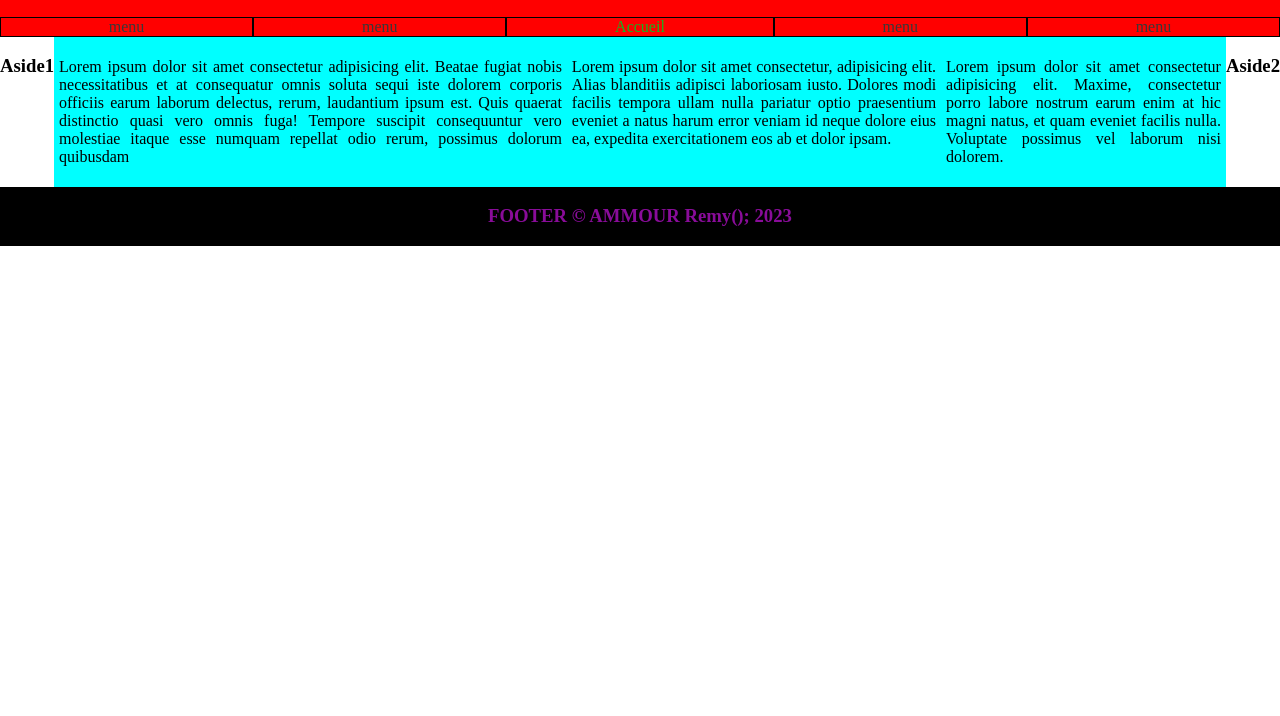
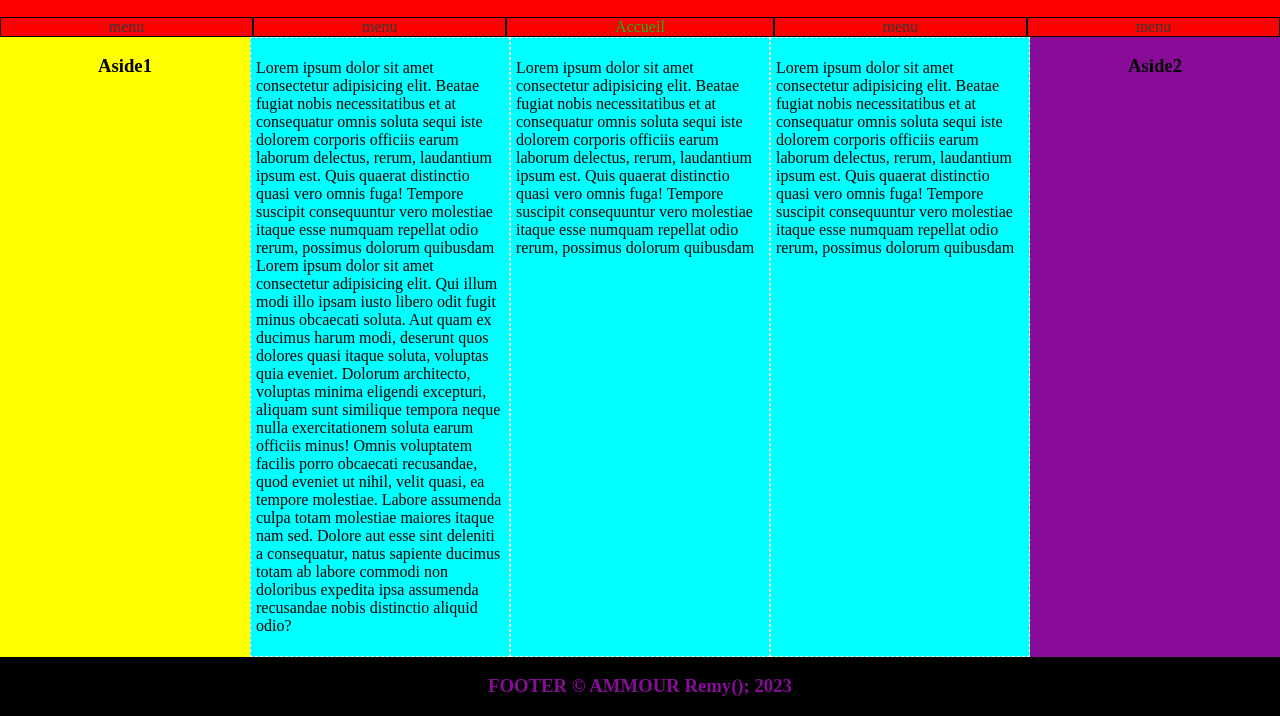
Before and after one commit to ammour-remy/Flex, a plain HTML site: page index.html in a window 1280 px wide. Shown: the part 130-846 px from the top of the page. Before the commit the page ends 800 px from the top, so only its background shows below. Drawn offline with Linux system fonts and the light colour scheme.

Commit message:
Fin flex

```diff
--- a/assets/css/Style.css
+++ b/assets/css/Style.css
@@ -2,20 +2,20 @@
 
 body{
     margin: 0;
+    height: 100vh;
     display: flex;
     flex-direction: column;
-    flex: 1 0 auto;
-
 }
 main {
     display: flex;
-    text-align: justify;
+    flex: 50 0 auto;
 }
 header{
     display: flex;
     flex-direction: column;
     align-items: center;
     background-color: red;
+    flex: 1 0 auto;
 }
 
 /*                         NAVBAR                            */
@@ -49,20 +49,31 @@ nav li a:hover {
 }
 section {
     display: flex;
-
+    flex-wrap: wrap;
 }
 
 article {
+
+    flex: 1 0 200px;
     background-color: aqua;
-    display: flex;
+    border: 1px dashed beige;
     padding: 5px;
-    align-content: space-between;
-    flex-wrap: wrap;
 }
-/*                         Footer (en en fixed avec copyright)                             */
+
+aside {
+    flex: 2 0 auto;
+    text-align: center;
+    flex-basis: 250px;
+    background-color: yellow;
+}
+#bis {
+    background-color: #890C99;
+}
+/*                         Footer                             */
 footer {
     display: flex;
     justify-content: center;
     background-color: rgba(0, 0, 0);
     color: #890C99;
+    flex: 1 0 auto;
 }
--- a/index.html
+++ b/index.html
@@ -8,6 +8,7 @@
     <link rel="stylesheet" href="./assets/css/Style.css">
     <title>Exercice Flex</title>
 </head>
+
 <body>
     <header>
         <h1>Exercice Flex</h1>
@@ -25,28 +26,37 @@
     <main>
         <aside>
             <h3>Aside1</h3>
-    </aside>
+        </aside>
         <section>
             <article>
 
                 <p>
-                    Lorem ipsum dolor sit amet consectetur adipisicing elit. Beatae fugiat nobis necessitatibus et at consequatur omnis soluta sequi iste dolorem corporis officiis earum laborum delectus, rerum, laudantium ipsum est. Quis quaerat distinctio quasi vero omnis fuga! Tempore suscipit consequuntur vero molestiae itaque esse numquam repellat odio rerum, possimus dolorum quibusdam
+                    Lorem ipsum dolor sit amet consectetur adipisicing elit. Beatae fugiat nobis necessitatibus et at
+                    consequatur omnis soluta sequi iste dolorem corporis officiis earum laborum delectus, rerum,
+                    laudantium ipsum est. Quis quaerat distinctio quasi vero omnis fuga! Tempore suscipit consequuntur
+                    vero molestiae itaque esse numquam repellat odio rerum, possimus dolorum quibusdam Lorem ipsum dolor sit amet consectetur adipisicing elit. Qui illum modi illo ipsam iusto libero odit fugit minus obcaecati soluta. Aut quam ex ducimus harum modi, deserunt quos dolores quasi itaque soluta, voluptas quia eveniet. Dolorum architecto, voluptas minima eligendi excepturi, aliquam sunt similique tempora neque nulla exercitationem soluta earum officiis minus! Omnis voluptatem facilis porro obcaecati recusandae, quod eveniet ut nihil, velit quasi, ea tempore molestiae. Labore assumenda culpa totam molestiae maiores itaque nam sed. Dolore aut esse sint deleniti a consequatur, natus sapiente ducimus totam ab labore commodi non doloribus expedita ipsa assumenda recusandae nobis distinctio aliquid odio?
                 </p>
             </article>
             <article>
 
                 <p>
-                    Lorem ipsum dolor sit amet consectetur, adipisicing elit. Alias blanditiis adipisci laboriosam iusto. Dolores modi facilis tempora ullam nulla pariatur optio praesentium eveniet a natus harum error veniam id neque dolore eius ea, expedita exercitationem eos ab et dolor ipsam.
+                    Lorem ipsum dolor sit amet consectetur adipisicing elit. Beatae fugiat nobis necessitatibus et at
+                    consequatur omnis soluta sequi iste dolorem corporis officiis earum laborum delectus, rerum,
+                    laudantium ipsum est. Quis quaerat distinctio quasi vero omnis fuga! Tempore suscipit consequuntur
+                    vero molestiae itaque esse numquam repellat odio rerum, possimus dolorum quibusdam
                 </p>
             </article>
             <article>
                 <p>
-                    Lorem ipsum dolor sit amet consectetur adipisicing elit. Maxime, consectetur porro labore nostrum earum enim at hic magni natus, et quam eveniet facilis nulla. Voluptate possimus vel laborum nisi dolorem.
+                    Lorem ipsum dolor sit amet consectetur adipisicing elit. Beatae fugiat nobis necessitatibus et at
+                    consequatur omnis soluta sequi iste dolorem corporis officiis earum laborum delectus, rerum,
+                    laudantium ipsum est. Quis quaerat distinctio quasi vero omnis fuga! Tempore suscipit consequuntur
+                    vero molestiae itaque esse numquam repellat odio rerum, possimus dolorum quibusdam
                 </p>
 
             </article>
         </section>
-        <aside>
+        <aside id="bis">
             <h3>Aside2</h3>
         </aside>
     </main>
```
